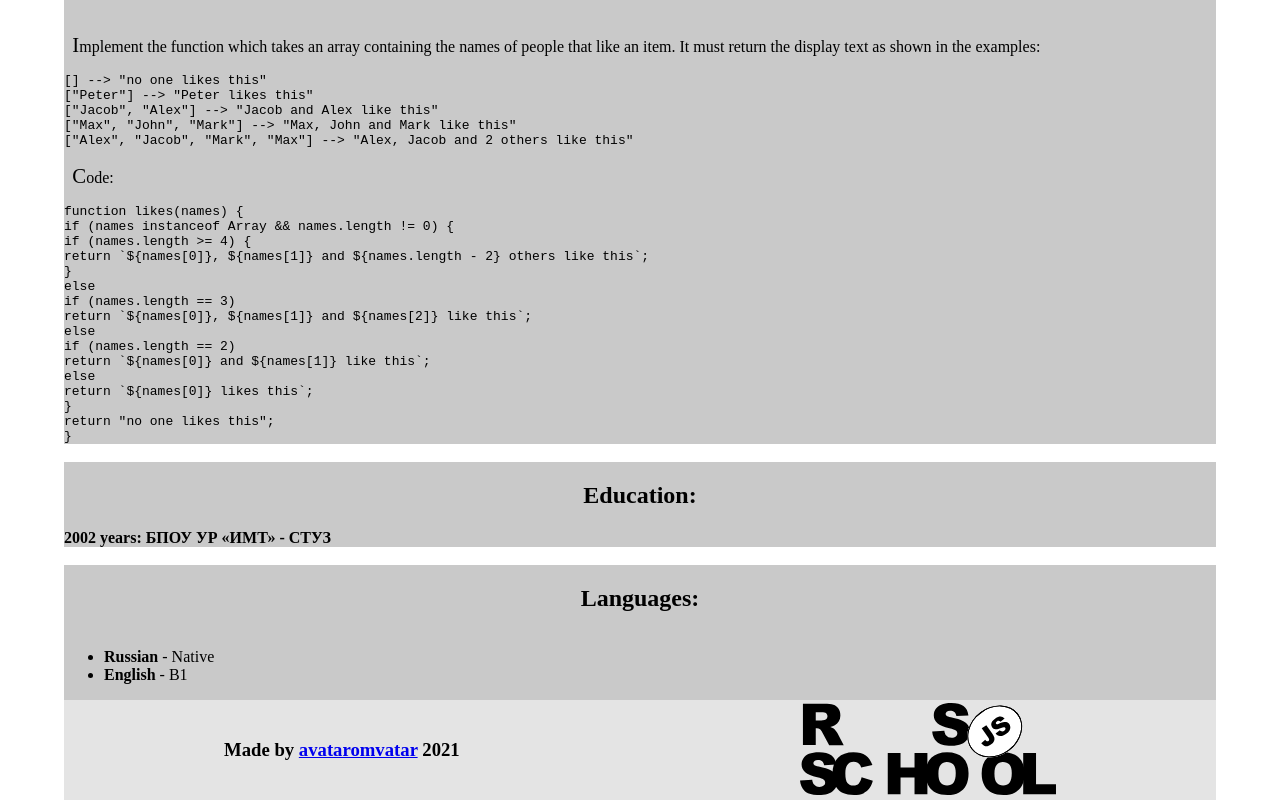
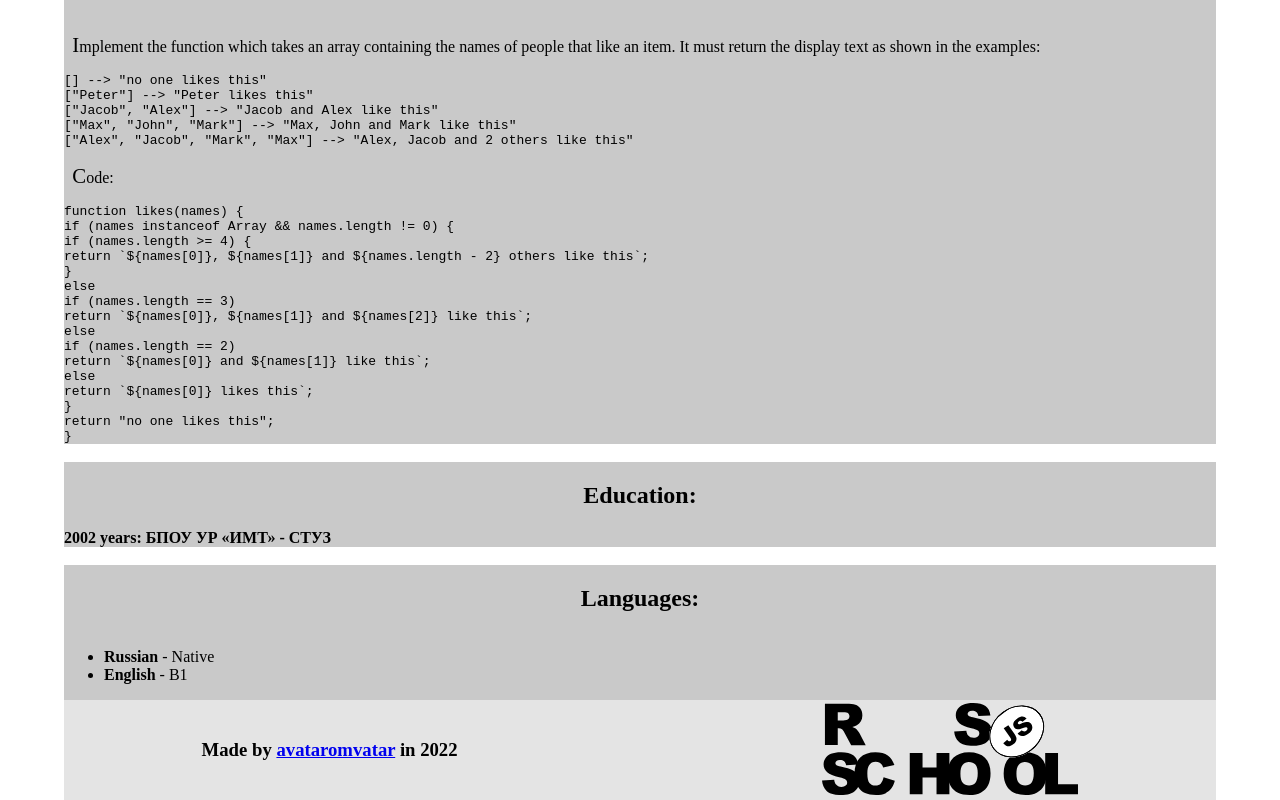
Before and after one commit to Avataromvatar/rsschool-cv, a plain HTML site: page index.html in a window 1280 px wide. Shown: the part 986-1786 px from the top of the page. Drawn offline with Linux system fonts and the light colour scheme.

Commit message:
fix: footer author block size

```diff
--- a/index.html
+++ b/index.html
@@ -199,8 +199,8 @@ return "no one likes this";<br />
         </section>
     </main>
     <footer>
-        <div class="footer-rs-school">
-            <h3>Made by <a href="https://github.com/Avataromvatar">avataromvatar</a> 2021</h3>
+        <div class="footer-author">
+            <h3>Made by <a href="https://github.com/Avataromvatar">avataromvatar</a> in 2022</h3>
         </div>
         <div class="footer-rs-school">
             <a href="https://rs.school/js-stage0/">
--- a/style/style.css
+++ b/style/style.css
@@ -41,7 +41,11 @@ footer{
 .footer-rs-school
 {
     width: 256px;
-     margin: auto;
+    margin: auto;
+}
+.footer-author{
+    margin: auto;
+    width: 30%;
 }
 .text-align-center{
     text-align: center;
```
